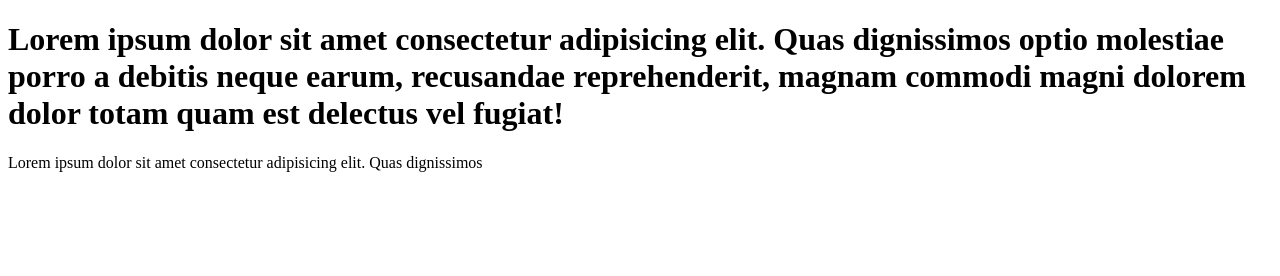
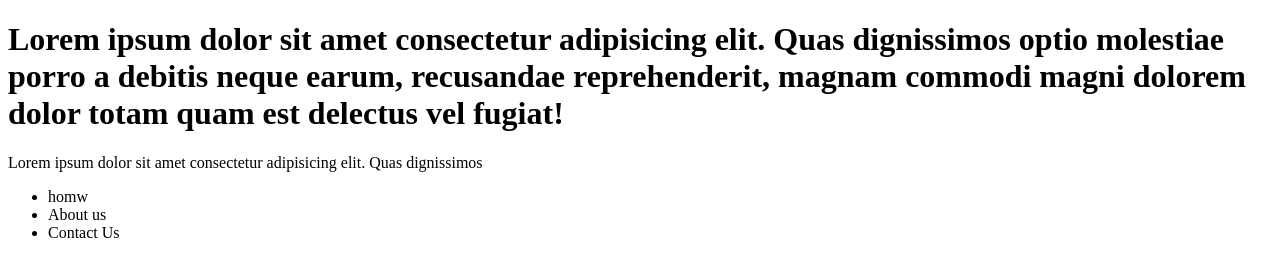
Before and after one commit to Keerthan1907/git-exp, a plain HTML site: page index.html in a window 1280 px wide. Drawn offline with Linux system fonts and the light colour scheme.

Commit message:
add list

```diff
--- a/index.html
+++ b/index.html
@@ -10,5 +10,12 @@
         optio molestiae porro a debitis neque earum, recusandae reprehenderit, magnam
          commodi magni dolorem dolor totam quam est delectus vel fugiat!</h1>
     <p>Lorem ipsum dolor sit amet consectetur adipisicing elit. Quas dignissimos </p>
+
+
+    <ul>
+    <li>homw</li>
+    <li>About us</li>
+    <li>Contact Us</li>
+</ul>
 </body>
 </html>
```
